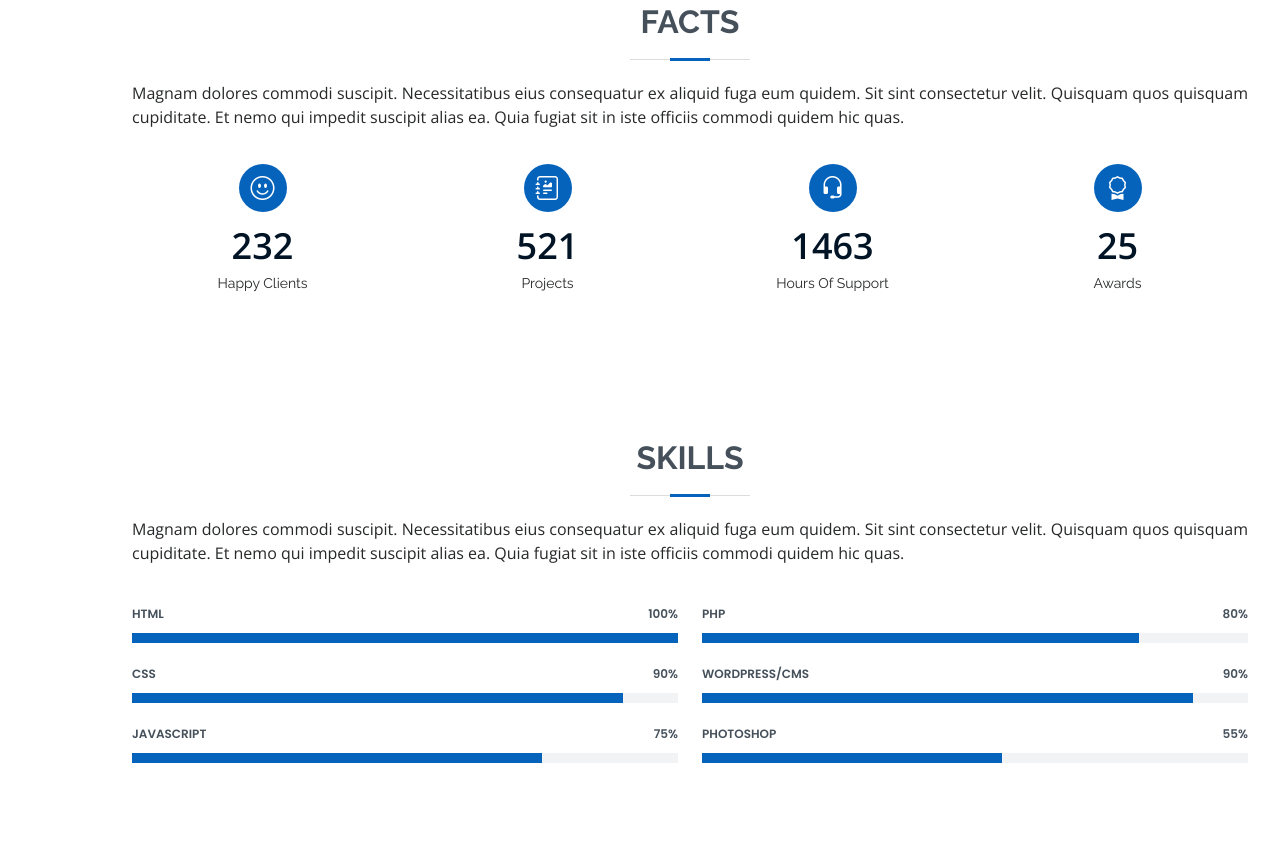
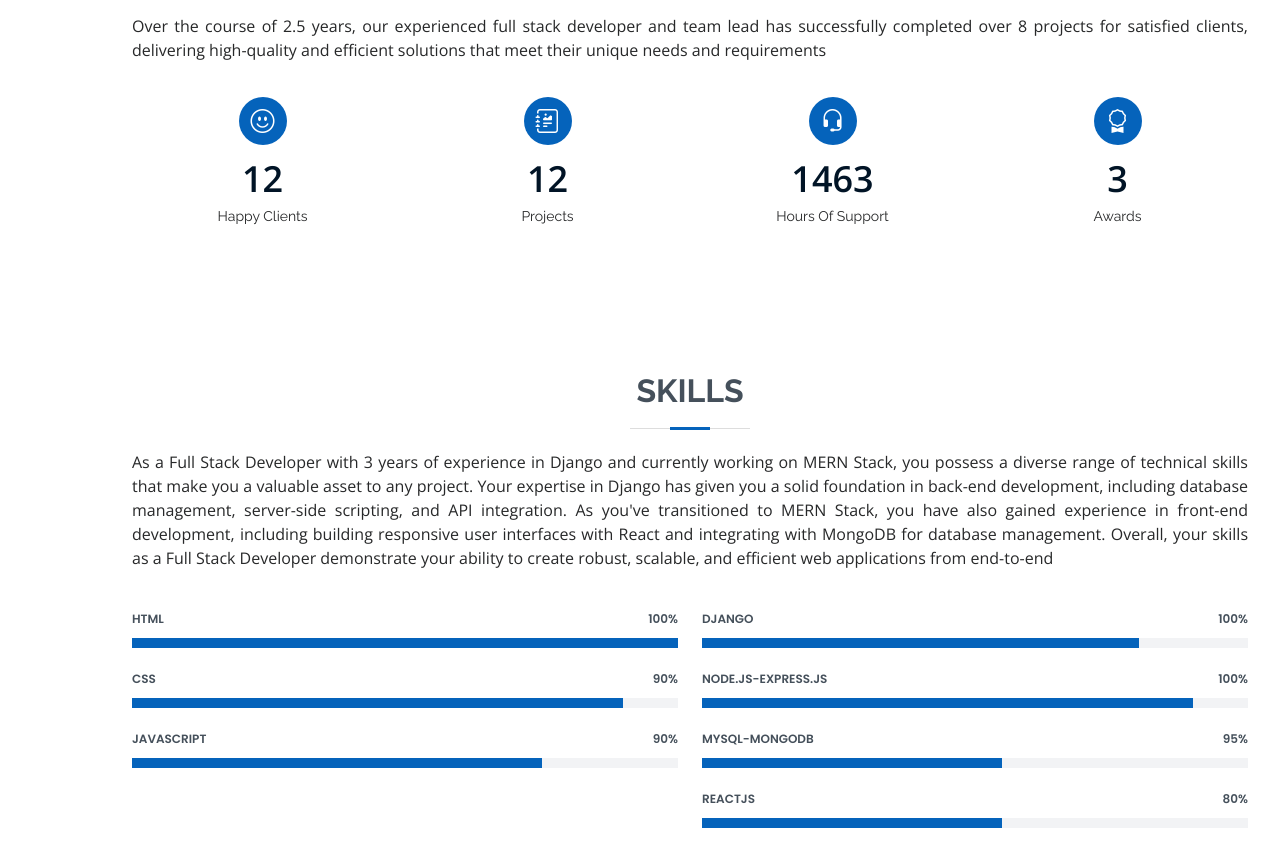
Before and after one commit to Zahed75/MyPortfolio, a plain HTML site: page index.html in a window 1280 px wide. Shown: the part 1773-2616 px from the top of the page. Drawn offline with nearby package versions, Linux system fonts and the light colour scheme.

Commit message:
resume added

```diff
--- a/index.html
+++ b/index.html
@@ -137,10 +137,10 @@
               </div>
             </div>
             <p>
-              Officiis eligendi itaque labore et dolorum mollitia officiis optio vero. Quisquam sunt adipisci omnis et
+              <!-- Officiis eligendi itaque labore et dolorum mollitia officiis optio vero. Quisquam sunt adipisci omnis et
               ut. Nulla accusantium dolor incidunt officia tempore. Et eius omnis.
               Cupiditate ut dicta maxime officiis quidem quia. Sed et consectetur qui quia repellendus itaque neque.
-              Aliquid amet quidem ut quaerat cupiditate. Ab et eum qui repellendus omnis culpa magni laudantium dolores.
+              Aliquid amet quidem ut quaerat cupiditate. Ab et eum qui repellendus omnis culpa magni laudantium dolores. -->
             </p>
           </div>
         </div>
@@ -154,9 +154,7 @@
 
         <div class="section-title">
           <h2>Facts</h2>
-          <p>Magnam dolores commodi suscipit. Necessitatibus eius consequatur ex aliquid fuga eum quidem. Sit sint
-            consectetur velit. Quisquam quos quisquam cupiditate. Et nemo qui impedit suscipit alias ea. Quia fugiat sit
-            in iste officiis commodi quidem hic quas.</p>
+          <p>Over the course of 2.5 years, our experienced full stack developer and team lead has successfully completed over 8 projects for satisfied clients, delivering high-quality and efficient solutions that meet their unique needs and requirements</p>
         </div>
 
         <div class="row">
@@ -164,7 +162,7 @@
           <div class="col-lg-3 col-md-6">
             <div class="count-box">
               <i class="bi bi-emoji-smile"></i>
-              <span data-purecounter-start="0" data-purecounter-end="232" data-purecounter-duration="1"
+              <span data-purecounter-start="0" data-purecounter-end="12" data-purecounter-duration="1"
                 class="purecounter"></span>
               <p>Happy Clients</p>
             </div>
@@ -173,7 +171,7 @@
           <div class="col-lg-3 col-md-6 mt-5 mt-md-0">
             <div class="count-box">
               <i class="bi bi-journal-richtext"></i>
-              <span data-purecounter-start="0" data-purecounter-end="521" data-purecounter-duration="1"
+              <span data-purecounter-start="0" data-purecounter-end="12" data-purecounter-duration="1"
                 class="purecounter"></span>
               <p>Projects</p>
             </div>
@@ -191,7 +189,7 @@
           <div class="col-lg-3 col-md-6 mt-5 mt-lg-0">
             <div class="count-box">
               <i class="bi bi-award"></i>
-              <span data-purecounter-start="0" data-purecounter-end="25" data-purecounter-duration="1"
+              <span data-purecounter-start="0" data-purecounter-end="3" data-purecounter-duration="1"
                 class="purecounter"></span>
               <p>Awards</p>
             </div>
@@ -208,9 +206,7 @@
 
         <div class="section-title">
           <h2>Skills</h2>
-          <p>Magnam dolores commodi suscipit. Necessitatibus eius consequatur ex aliquid fuga eum quidem. Sit sint
-            consectetur velit. Quisquam quos quisquam cupiditate. Et nemo qui impedit suscipit alias ea. Quia fugiat sit
-            in iste officiis commodi quidem hic quas.</p>
+          <p>As a Full Stack Developer with 3 years of experience in Django and currently working on MERN Stack, you possess a diverse range of technical skills that make you a valuable asset to any project. Your expertise in Django has given you a solid foundation in back-end development, including database management, server-side scripting, and API integration. As you've transitioned to MERN Stack, you have also gained experience in front-end development, including building responsive user interfaces with React and integrating with MongoDB for database management. Overall, your skills as a Full Stack Developer demonstrate your ability to create robust, scalable, and efficient web applications from end-to-end</p>
         </div>
 
         <div class="row skills-content">
@@ -234,7 +230,7 @@
             </div>
 
             <div class="progress">
-              <span class="skill">JavaScript <i class="val">75%</i></span>
+              <span class="skill">JavaScript <i class="val">90%</i></span>
               <div class="progress-bar-wrap">
                 <div class="progress-bar" role="progressbar" aria-valuenow="75" aria-valuemin="0" aria-valuemax="100">
                 </div>
@@ -246,7 +242,7 @@
           <div class="col-lg-6">
 
             <div class="progress">
-              <span class="skill">PHP <i class="val">80%</i></span>
+              <span class="skill">Django <i class="val">100%</i></span>
               <div class="progress-bar-wrap">
                 <div class="progress-bar" role="progressbar" aria-valuenow="80" aria-valuemin="0" aria-valuemax="100">
                 </div>
@@ -254,7 +250,7 @@
             </div>
 
             <div class="progress">
-              <span class="skill">WordPress/CMS <i class="val">90%</i></span>
+              <span class="skill">Node.js-Express.Js <i class="val">100%</i></span>
               <div class="progress-bar-wrap">
                 <div class="progress-bar" role="progressbar" aria-valuenow="90" aria-valuemin="0" aria-valuemax="100">
                 </div>
@@ -262,7 +258,14 @@
             </div>
 
             <div class="progress">
-              <span class="skill">Photoshop <i class="val">55%</i></span>
+              <span class="skill">MySQL-MONGODB <i class="val">95%</i></span>
+              <div class="progress-bar-wrap">
+                <div class="progress-bar" role="progressbar" aria-valuenow="55" aria-valuemin="0" aria-valuemax="100">
+                </div>
+              </div>
+            </div>
+            <div class="progress">
+              <span class="skill">ReactJs <i class="val">80%</i></span>
               <div class="progress-bar-wrap">
                 <div class="progress-bar" role="progressbar" aria-valuenow="55" aria-valuemin="0" aria-valuemax="100">
                 </div>
```
